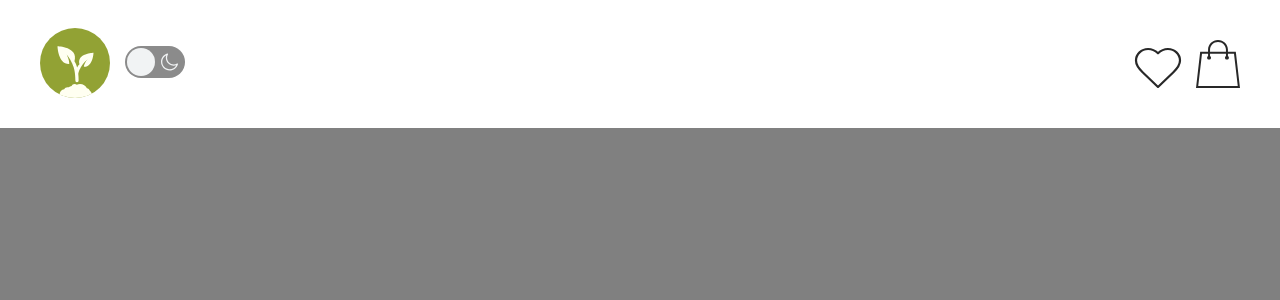
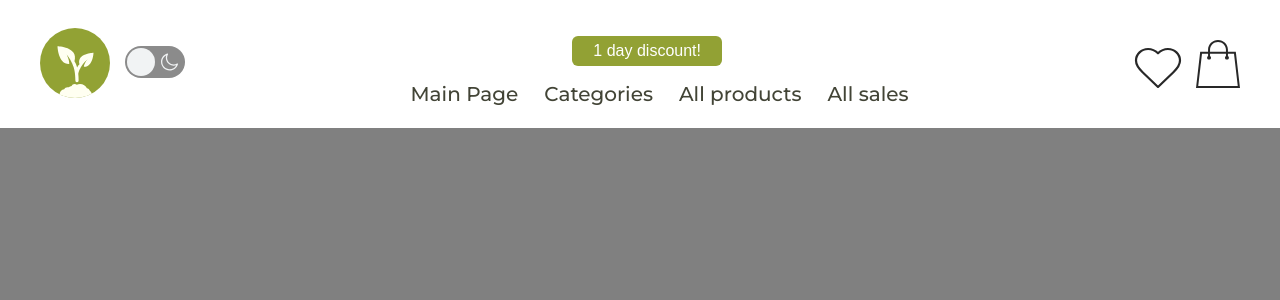
Before and after one commit to vladislavfva/telran-team-project, a React (Create React App) app: page / in a window 1280 px wide. Shown: the top 300 px of the page. Built offline with nearby package versions, Linux system fonts and the light colour scheme.

Commit message:
fixed HeaderNav.jsx !burgerMenuOpen (put an explamation point, to make the nav visible before the burger-menu is open)

```diff
--- a/src/components/HeaderNav/HeaderNav.jsx
+++ b/src/components/HeaderNav/HeaderNav.jsx
@@ -19,7 +19,7 @@ export const HeaderNav = () => {
           <SvgModeMoon />
         </div>
       </div>
-      {burgerMenuOpen && (
+      {!burgerMenuOpen && (
         <div className={classes.central_container__nav}>
           <button className={classes.btn}>1 day discount!</button>
           <button
```
